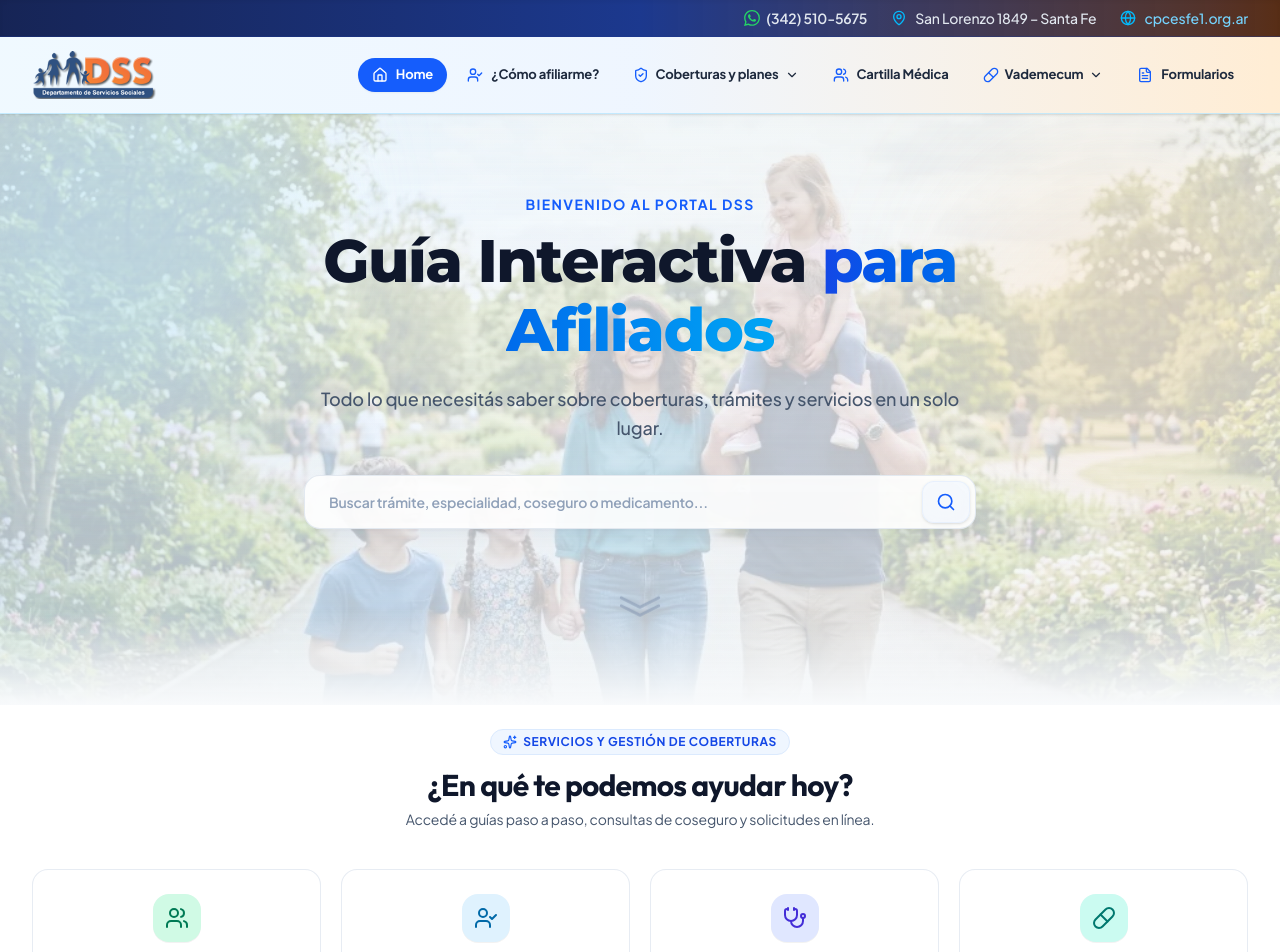
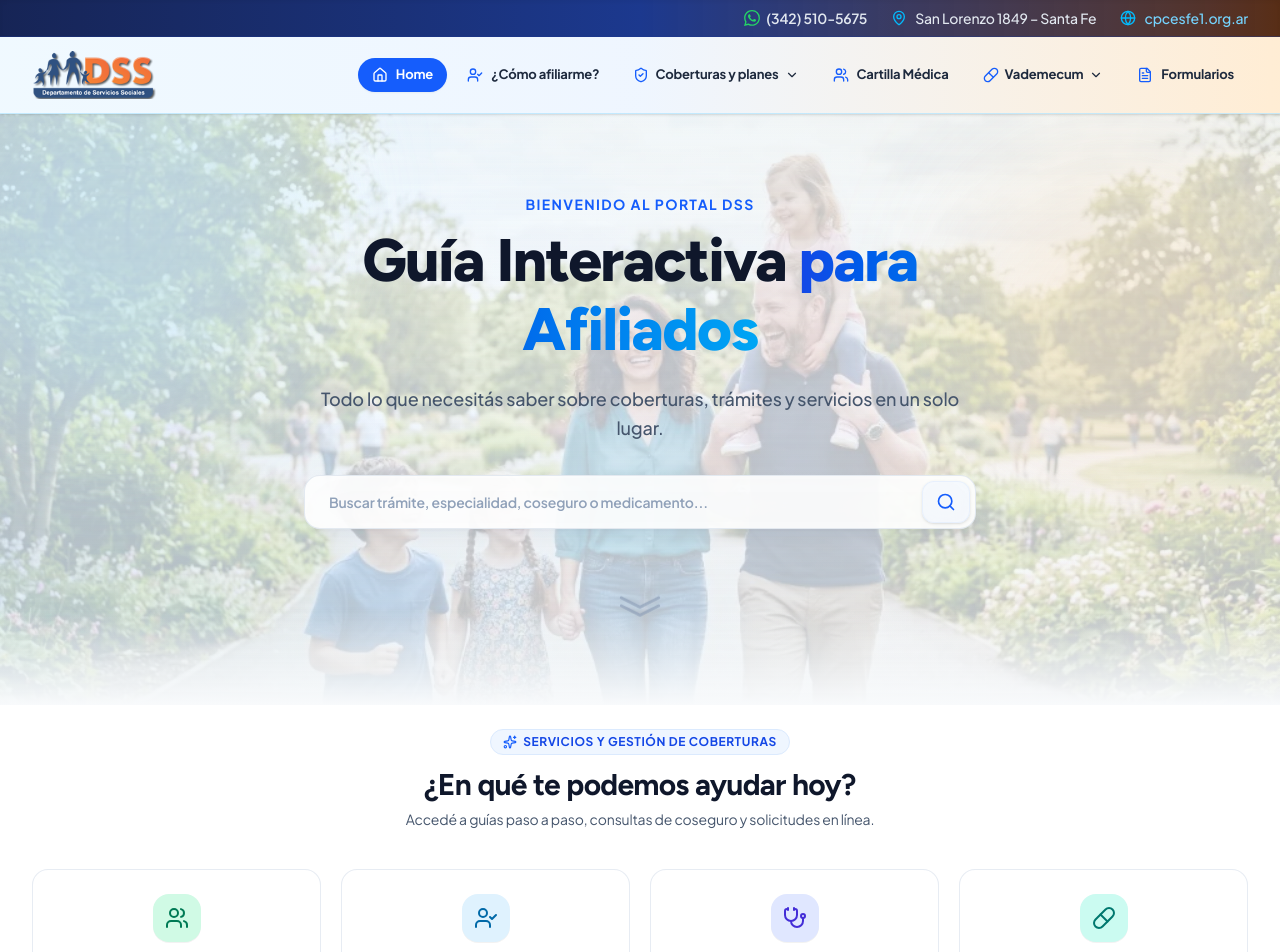
Before and after one commit to KarimServin/guia-interactiva-dss, a Next.js app: page / in a window 1280 px wide. Shown: the top 952 px of the page. Built offline with nearby package versions, Linux system fonts and the light colour scheme.

Commit message:
Update heading font to Figtree 800

```diff
--- a/src/app/globals.css
+++ b/src/app/globals.css
@@ -1,9 +1,8 @@
 @import "tailwindcss";
 
 @theme {
-  --font-heading: var(--font-heading), 'Outfit', 'Plus Jakarta Sans', system-ui, -apple-system, sans-serif;
+  --font-heading: var(--font-heading), 'Figtree', 'Plus Jakarta Sans', system-ui, -apple-system, sans-serif;
   --font-sans: var(--font-sans), 'Plus Jakarta Sans', system-ui, -apple-system, sans-serif;
-  --font-montserrat: var(--font-montserrat), 'Montserrat', system-ui, -apple-system, sans-serif;
 }
 
 :root {
--- a/src/app/layout.tsx
+++ b/src/app/layout.tsx
@@ -1,5 +1,5 @@
 import type { Metadata, Viewport } from "next";
-import { Plus_Jakarta_Sans, Outfit, Montserrat } from "next/font/google";
+import { Plus_Jakarta_Sans, Figtree } from "next/font/google";
 import "./globals.css";
 
 const plusJakartaSans = Plus_Jakarta_Sans({
@@ -9,17 +9,10 @@ const plusJakartaSans = Plus_Jakarta_Sans({
   display: "swap",
 });
 
-const outfit = Outfit({
-  subsets: ["latin"],
-  weight: ["400", "500", "600", "700", "800"],
-  variable: "--font-heading",
-  display: "swap",
-});
-
-const montserrat = Montserrat({
+const figtree = Figtree({
   subsets: ["latin"],
   weight: ["400", "500", "600", "700", "800", "900"],
-  variable: "--font-montserrat",
+  variable: "--font-heading",
   display: "swap",
 });
 
@@ -100,7 +93,7 @@ export default function RootLayout({
   children: React.ReactNode;
 }>) {
   return (
-    <html lang="es" className={`${plusJakartaSans.variable} ${outfit.variable} ${montserrat.variable} scroll-smooth`} suppressHydrationWarning>
+    <html lang="es" className={`${plusJakartaSans.variable} ${figtree.variable} scroll-smooth`} suppressHydrationWarning>
       <body className="bg-white text-slate-900 min-h-dvh flex flex-col font-sans antialiased selection:bg-blue-600 selection:text-white overflow-x-hidden" suppressHydrationWarning>
         {children}
       </body>
--- a/src/components/HeroSection.tsx
+++ b/src/components/HeroSection.tsx
@@ -63,7 +63,7 @@ export const HeroSection: React.FC<HeroSectionProps> = ({
           <p className="text-xs sm:text-sm font-bold uppercase tracking-widest text-blue-600 mb-3">
             Bienvenido al Portal DSS
           </p>
-          <h1 className="font-montserrat text-4xl sm:text-5xl lg:text-6xl font-extrabold tracking-tight leading-[1.15] mb-5 text-slate-900">
+          <h1 className="font-heading text-4xl sm:text-5xl lg:text-6xl font-extrabold tracking-tight leading-[1.15] mb-5 text-slate-900">
             Guía Interactiva <span className="text-transparent bg-clip-text bg-gradient-to-r from-blue-700 to-sky-500">para Afiliados</span>
           </h1>
 
```
